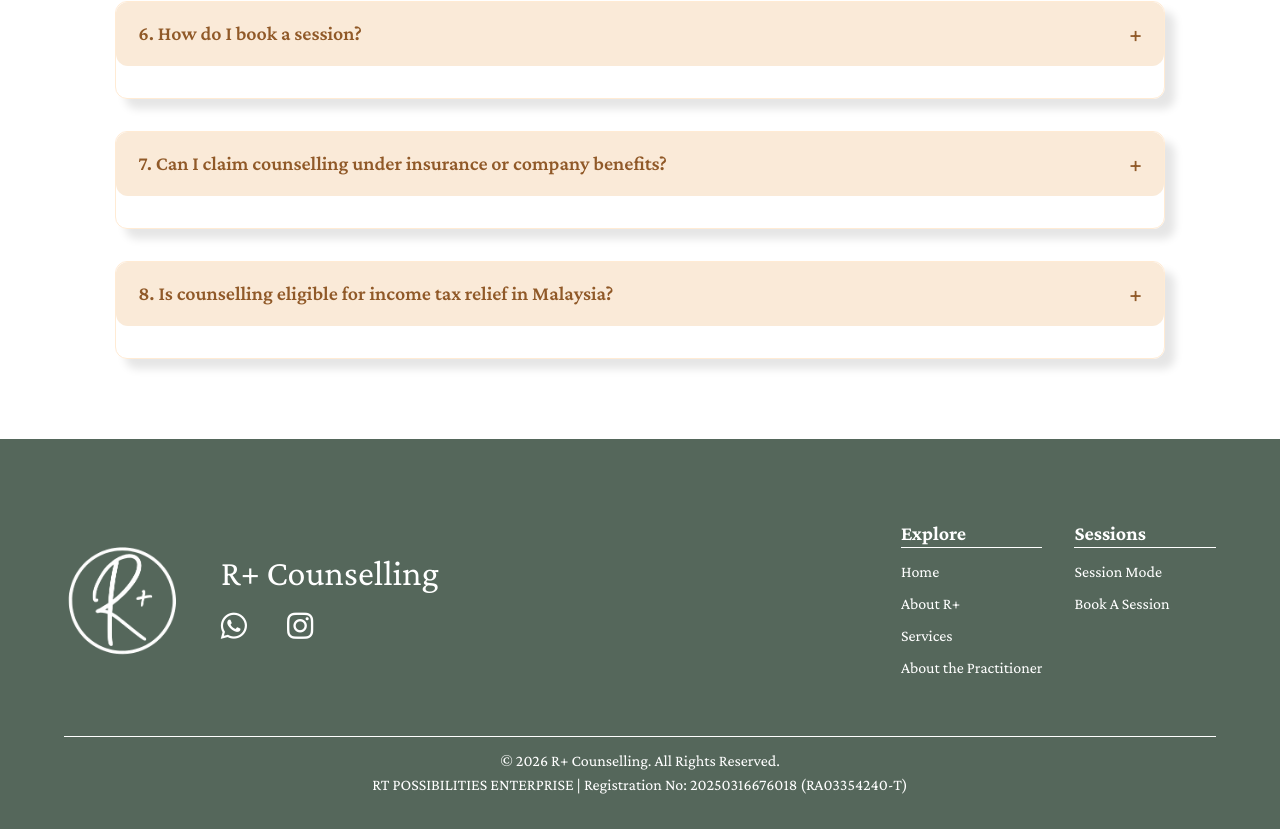
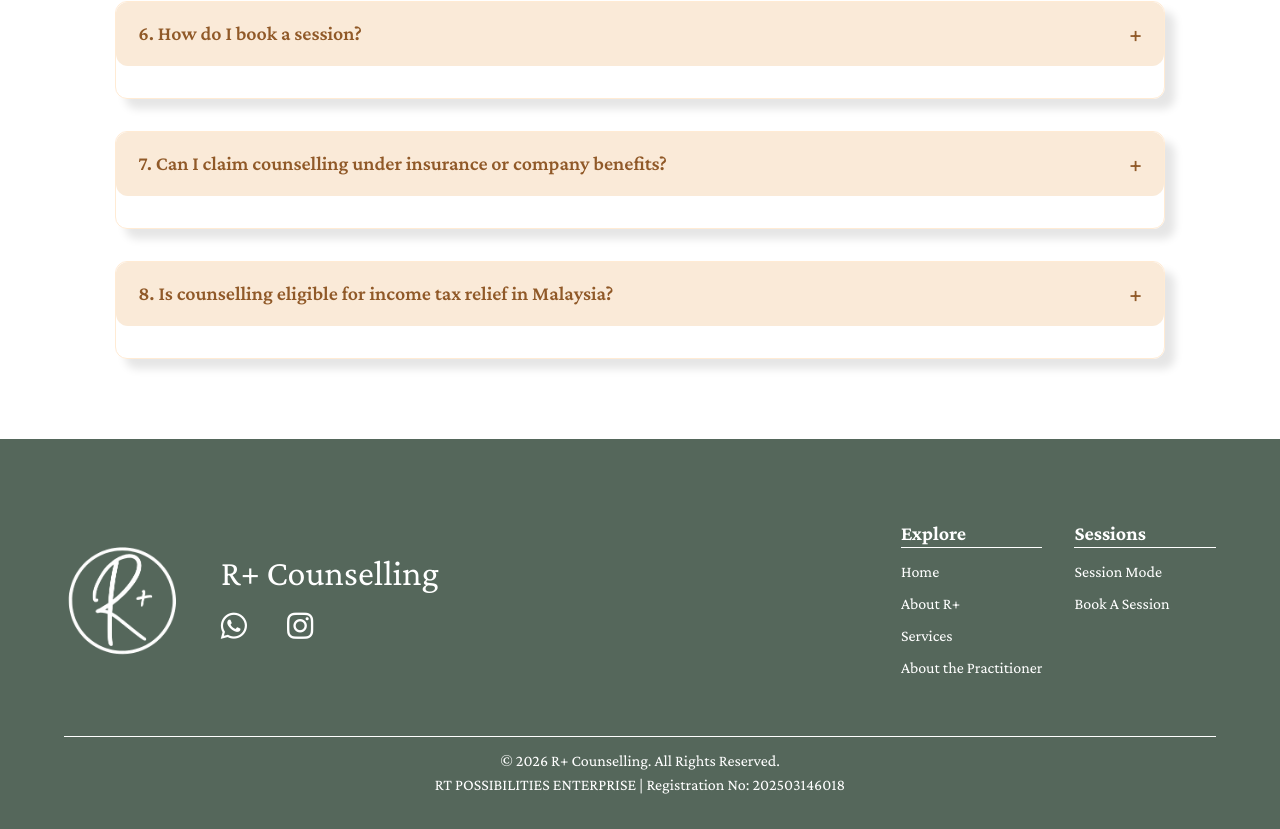
Before and after one commit to nalliethan/rplus-counselling, a React (Vite) app: page / in a window 1280 px wide. Shown: the part 4747-5576 px from the top of the page. Built offline with nearby package versions, Linux system fonts and the light colour scheme.

Commit message:
feat: update registration number

```diff
--- a/src/components/Footer/Footer.jsx
+++ b/src/components/Footer/Footer.jsx
@@ -56,7 +56,7 @@ const Footer = () => {
                © 2026 R+ Counselling. All Rights Reserved.
             </div>
             <div>
-                RT POSSIBILITIES ENTERPRISE | Registration No: 20250316676018 (RA03354240-T)
+                RT POSSIBILITIES ENTERPRISE | Registration No: 202503146018
             </div>
         </div>
     </footer>
```
